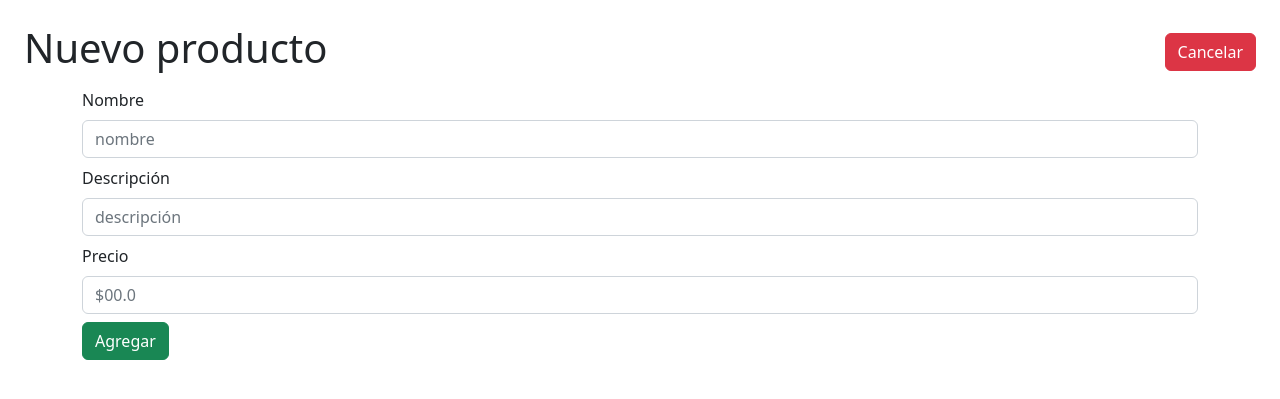
After one commit to franjmr0416/fertilab, a PHP site: page /addProduct.php in a window 1280 px wide. The commit adds this page. Shown: the top 399 px of the page. Run offline with PHP 8.4, Linux system fonts and the light colour scheme.

Commit message:
add product form

```diff
--- /dev/null
+++ b/addProduct.php
@@ -0,0 +1,51 @@
+<?php
+$today = date("Y-m-d");
+?>
+<!DOCTYPE html>
+<html lang="en">
+
+<head>
+  <meta charset="UTF-8">
+  <meta http-equiv="X-UA-Compatible" content="IE=edge">
+  <meta name="viewport" content="width=device-width, initial-scale=1.0">
+  <link href="https://cdn.jsdelivr.net/npm/bootstrap@5.2.3/dist/css/bootstrap.min.css" rel="stylesheet" integrity="sha384-rbsA2VBKQhggwzxH7pPCaAqO46MgnOM80zW1RWuH61DGLwZJEdK2Kadq2F9CUG65" crossorigin="anonymous">
+  <script src="https://cdn.jsdelivr.net/npm/bootstrap@5.2.3/dist/js/bootstrap.bundle.min.js" integrity="sha384-kenU1KFdBIe4zVF0s0G1M5b4hcpxyD9F7jL+jjXkk+Q2h455rYXK/7HAuoJl+0I4" crossorigin="anonymous"></script>
+  <title>Fertilab</title>
+</head>
+
+<body>
+  <div class="p-4">
+    <div class="row align-items-center">
+      <div class="col">
+        <h1>Nuevo producto</h1>
+      </div>
+      <div class="col-auto">
+        <a href="index.php" class="btn btn-danger w-auto">Cancelar</a>
+      </div>
+    </div>
+    <div class="container mt-2">
+      <div class="abs-center">
+        <form action="save.php" method="POST" class="form">
+          <div class="form-group mt-2">
+            <label for="nombre" class="form-label">Nombre</label>
+            <input type="text" class="form-control" id="nombre" placeholder="nombre" name="nombre" required>
+          </div>
+          <div class="form-group mt-2">
+            <label for="descripcion" class="form-label">Descripción</label>
+            <input type="text" class="form-control" id="descripcion" placeholder="descripción" name="descripcion" required>
+          </div>
+          <div class="form-group mt-2">
+            <label for="precio" class="form-label">Precio</label>
+            <input type="number" class="form-control" id="precio" placeholder="$00.0" name="precio" required>
+          </div>
+          <input type="hidden" class="form-control" id="fecha_creacion" name="fecha_creacion">
+          <div class="mt-2">
+            <button value="<?php echo $today; ?>" type="submit" class="btn btn-success w-auto">Agregar</button>
+          </div>
+        </form>
+      </div>
+    </div>
+  </div>
+</body>
+
+</html>
--- a/index.php
+++ b/index.php
@@ -26,7 +26,7 @@ $result = $getProductos->fetchAll(PDO::FETCH_ASSOC);
         <h1>Productos</h1>
       </div>
       <div class="col-auto">
-        <a href="#" class="btn btn-primary w-auto">Nuevo</a>
+        <a href="addProduct.php" class="btn btn-primary w-auto">Nuevo</a>
       </div>
     </div>
     <div class="row p-4">
```
